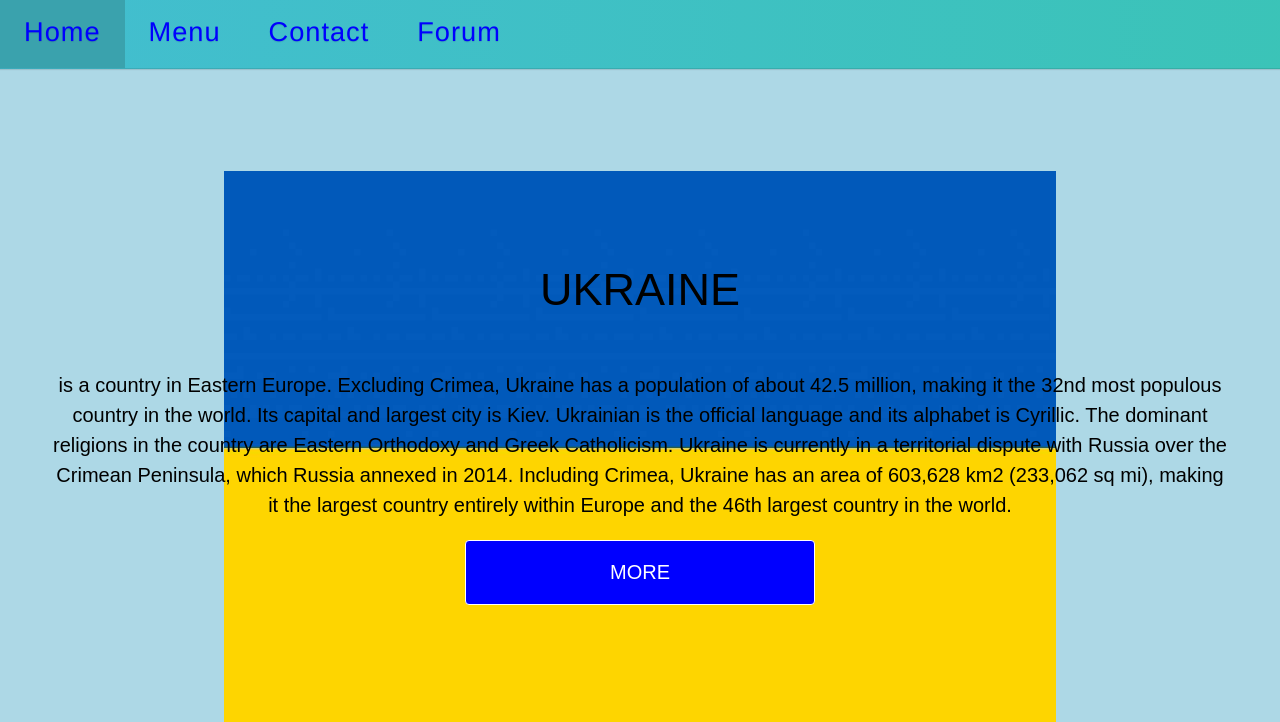
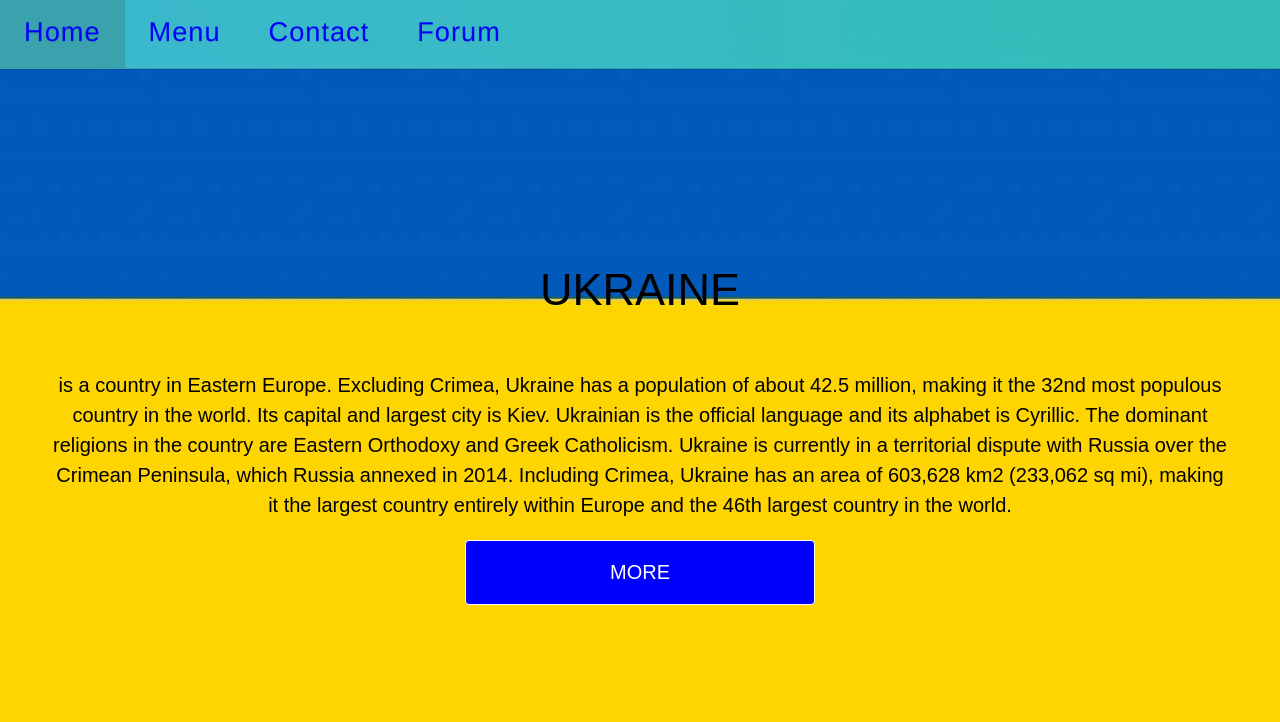
Before and after one commit to rastamansashko/ukraine, a plain HTML site: page index.html in a window 1280 px wide. Shown: the top 722 px of the page. Drawn offline with Linux system fonts and the light colour scheme; grey boxes are pictures that could not be loaded; files whose address does not match are found by name.

Commit message:
Update style.css

```diff
--- a/css/style.css
+++ b/css/style.css
@@ -19,11 +19,12 @@ a {
 
 }
 
-section#home {
+/*section#home {
 	background-image: url("../images/0.JPG");
 	background-size: 65%;
-	/*background-color: red;*/
+	background-color: red;
 }
+*/
 
 
 
```
